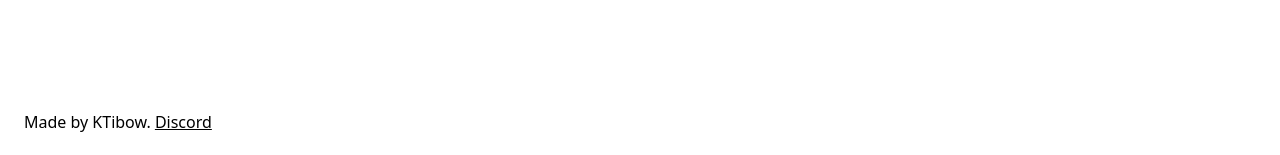
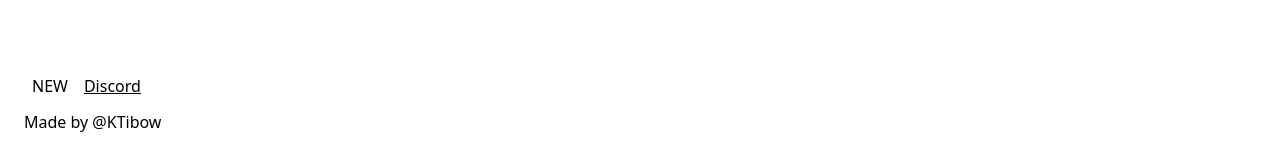
Before and after one commit to KTibow/RatRater2, a SvelteKit app: page / in a window 1280 px wide. Shown: the part 642-797 px from the top of the page. Built offline with nearby package versions, Linux system fonts and the light colour scheme; no server answers.

Commit message:
fix typo and update discord

```diff
--- a/src/lib/analysis/runAnalysis.ts
+++ b/src/lib/analysis/runAnalysis.ts
@@ -15,7 +15,7 @@ const prescan = (zip: JSZip & JSZip.JSZipObject, files: string[], state: Analysi
     if (match) shorts.push({ file, name: match[2] });
   }
   if (shorts.length > 3) {
-    const shortest = shorts.sort((a, b) => a.name[1].length - b.name[1].length)[0];
+    const shortest = shorts.sort((a, b) => a.name.length - b.name.length)[0];
     state.obfuscation["Possible obfuscation (short file names)"] = {
       file: shortest.file,
     };
--- a/src/routes/Home.svelte
+++ b/src/routes/Home.svelte
@@ -9,6 +9,8 @@
 </p>
 <p class="mb-2">We also accept drop/paste</p>
 <FileChooser on:chosen />
-<p class="mt-auto">
-  Made by KTibow. <a href="https://discord.gg/ARW8nnh5Kw" class="underline-hover">Discord</a>
+<p class="mt-auto flex items-center gap-2">
+  <span class="flex rounded-lg bg-primary px-2 py-1 text-on-primary">NEW</span>
+  <a href="https://discord.gg/ARW8nnh5Kw" class="underline-hover">Discord</a>
 </p>
+<p class="mt-2">Made by @KTibow</p>
```
